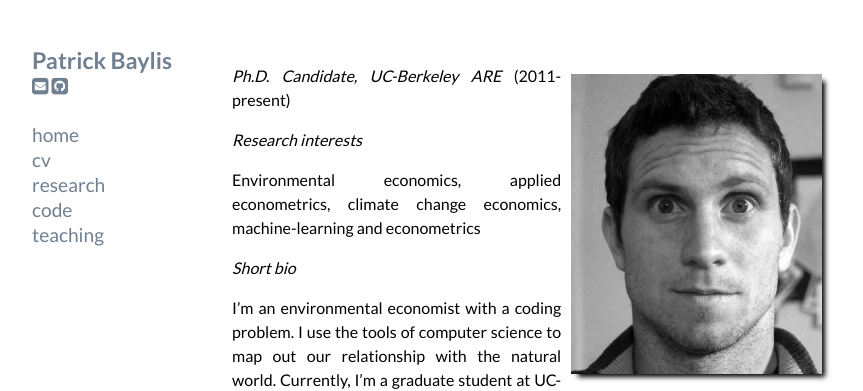
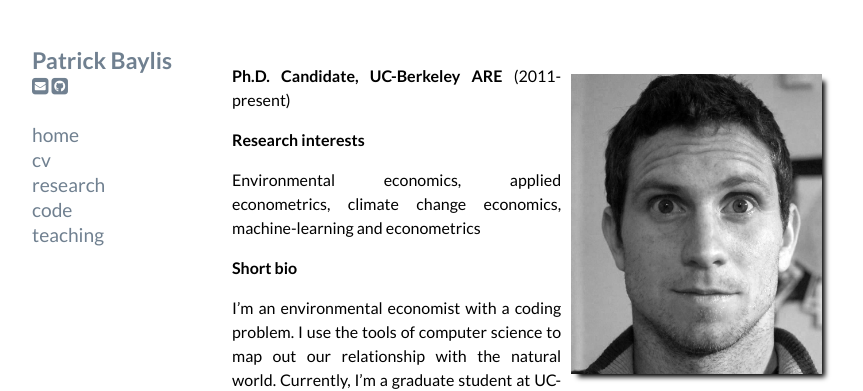
Before and after one commit to pbaylis/pbaylis.github.io, a Jekyll site: the page built from index.markdown, in a window 1280 px wide. Shown: the top 391 px of the page, without its empty margins (208-1071 px from the left). Built offline with Jekyll 4.4.1, drawn with Linux system fonts in a browser that asks for light colours; nearby versions of some CDN libraries; Markdown is read by kramdown in place of the engine named in the settings.

Commit message:
bold update

```diff
--- a/index.html
+++ b/index.html
@@ -1019,8 +1019,8 @@ body .markdown-body
 title: Patrick Baylis</p>
 <hr />
 <p><img src="/Users/pbaylis/Documents/github/pbaylis.github.io/images/pbaylis_head_bw.jpg" alt="headshot" height="300px" class="shadow" style="float:right; margin:10px 10px 10px 10px;" /></p>
-<p><em>Ph.D. Candidate, UC-Berkeley ARE</em> (2011-present)</p>
-<p><em>Research interests</em></p>
+<p><strong>Ph.D. Candidate, UC-Berkeley ARE</strong> (2011-present)</p>
+<p><strong>Research interests</strong></p>
 <p>Environmental economics, applied econometrics, climate change economics, machine-learning and econometrics</p>
-<p><em>Short bio</em></p>
+<p><strong>Short bio</strong></p>
 <p>I&rsquo;m an environmental economist with a coding problem. I use the tools of computer science to map out our relationship with the natural world. Currently, I&rsquo;m a graduate student at UC-Berkeley in the <a href="http://areweb.berkeley.edu">Agricultural and Resource Economics</a> program. I am lucky to be affiliated with the <a href="https://ei.haas.berkeley.edu">Energy Institute at Haas</a>, Dr. Solomon Hsiang&rsquo;s <a href="http://www.solomonhsiang.com/lab">Global Policy Lab</a>, and the <a href="http://emp.lbl.gov/">Electricity Markets and Policy Group</a> at Lawrence Berkeley National Laboratory. My academic advisor is the incomparable <a href="http://www.auffhammer.com/">Dr. Maximilian Auffhammer</a>.</p></article></body></html>
--- a/index.markdown
+++ b/index.markdown
@@ -5,12 +5,12 @@ title: Patrick Baylis
 
 <img src="images/pbaylis_head_bw.jpg" alt="headshot" height="300px" class="shadow" style="float:right; margin:10px 10px 10px 10px;" />
 
-*Ph.D. Candidate, UC-Berkeley ARE* (2011-present)
+**Ph.D. Candidate, UC-Berkeley ARE** (2011-present)
 
-*Research interests*
+**Research interests**
 
 Environmental economics, applied econometrics, climate change economics, machine-learning and econometrics
 
-*Short bio*
+**Short bio**
 
 I'm an environmental economist with a coding problem. I use the tools of computer science to map out our relationship with the natural world. Currently, I'm a graduate student at UC-Berkeley in the [Agricultural and Resource Economics](http://areweb.berkeley.edu) program. I am lucky to be affiliated with the [Energy Institute at Haas](https://ei.haas.berkeley.edu), Dr. Solomon Hsiang's [Global Policy Lab](http://www.solomonhsiang.com/lab), and the [Electricity Markets and Policy Group](http://emp.lbl.gov/) at Lawrence Berkeley National Laboratory. My academic advisor is the incomparable [Dr. Maximilian Auffhammer](http://www.auffhammer.com/).
```
